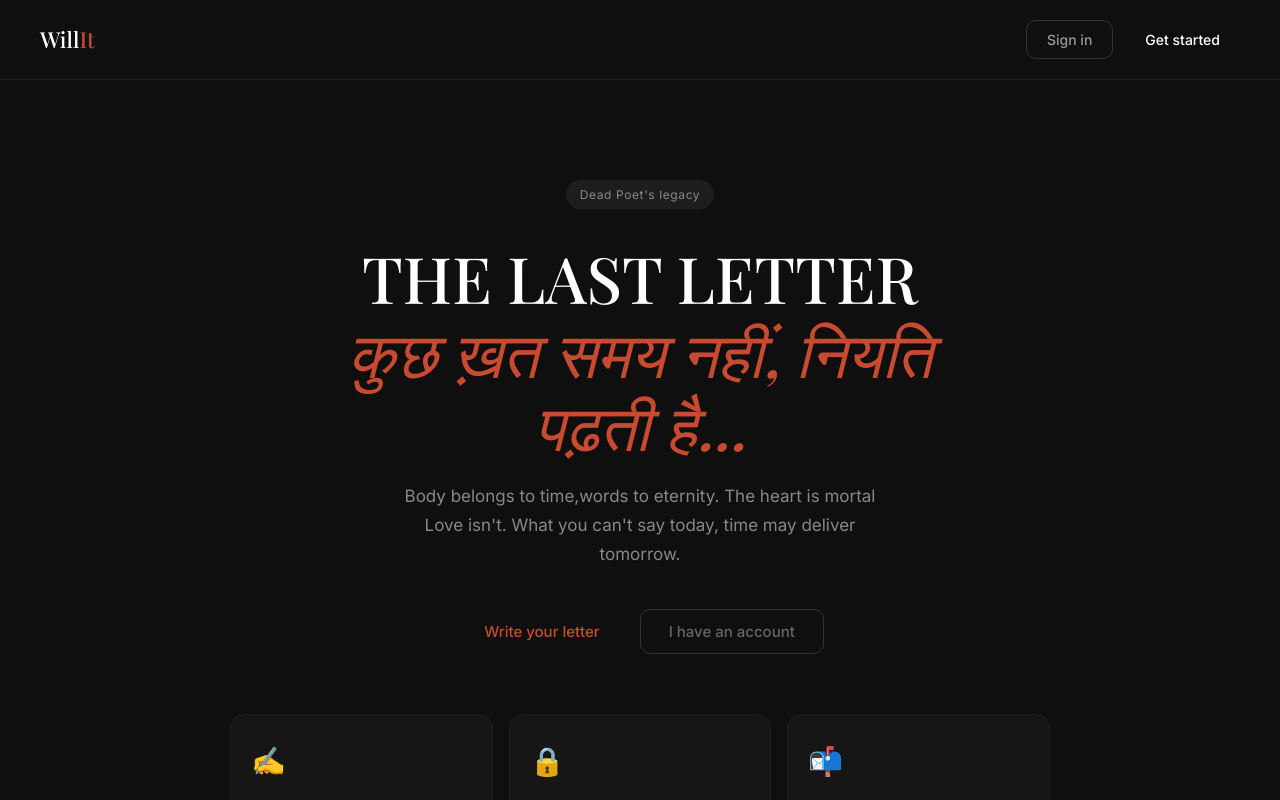
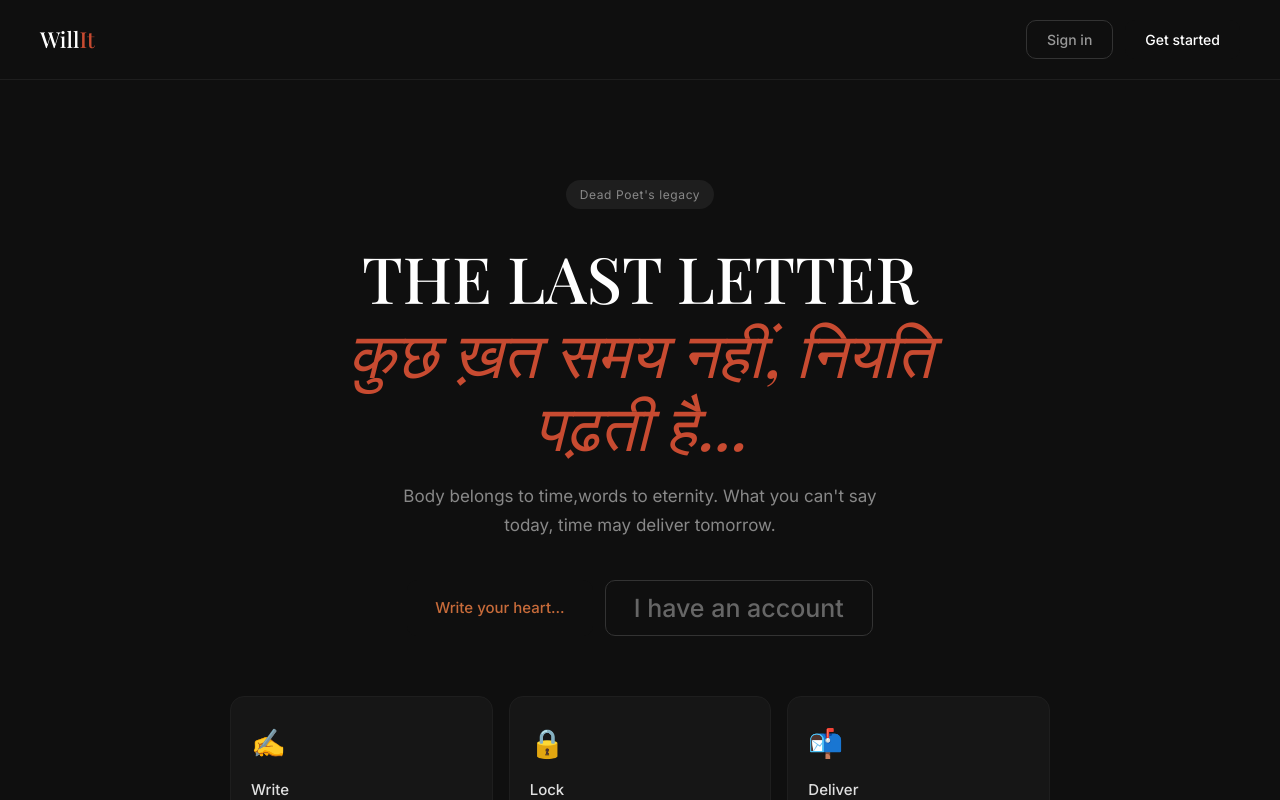
Before and after one commit to higher-amplifier/will-it, a React (Vite) app in the folder client/: page / in a window 1280 px wide. Shown: the top 800 px of the page. Built offline with nearby package versions, Linux system fonts and the light colour scheme; no server answers; a web font is replaced by a local one.

Commit message:
UI changes

```diff
--- a/client/src/pages/Landing.jsx
+++ b/client/src/pages/Landing.jsx
@@ -27,14 +27,13 @@ export default function Landing() {
 
         <p style={{ fontSize: 17, color: '#888', lineHeight: 1.7, maxWidth: 480, margin: '0 auto 40px' }}>
  Body belongs to time,words to eternity.
-The heart is mortal Love isn't.
 What you can't say today, time may deliver tomorrow.       </p>
 
         <div style={{ display: 'flex', gap: 12, justifyContent: 'center', flexWrap: 'wrap' }}>
-          <button className="btn btn-primary" style={{color: '#c84b31', fontSize: 15, padding: '12px 28px' }} onClick={() => nav('/register')}>
-            Write your letter
+          <button className="btn btn-primary" style={{color: '#C76B3A', fontSize: 15, padding: '12px 28px' }} onClick={() => nav('/register')}>
+            Write your heart...
           </button>
-          <button className="btn btn-ghost" style={{ fontSize: 15, padding: '12px 28px', color: '#666', borderColor: '#333' }} onClick={() => nav('/login')}>
+          <button className="btn btn-ghost" style={{ fontSize: 25, padding: '12px 28px', color: '#666', borderColor: '#333' }} onClick={() => nav('/login')}>
             I have an account
           </button>
         </div>
```
